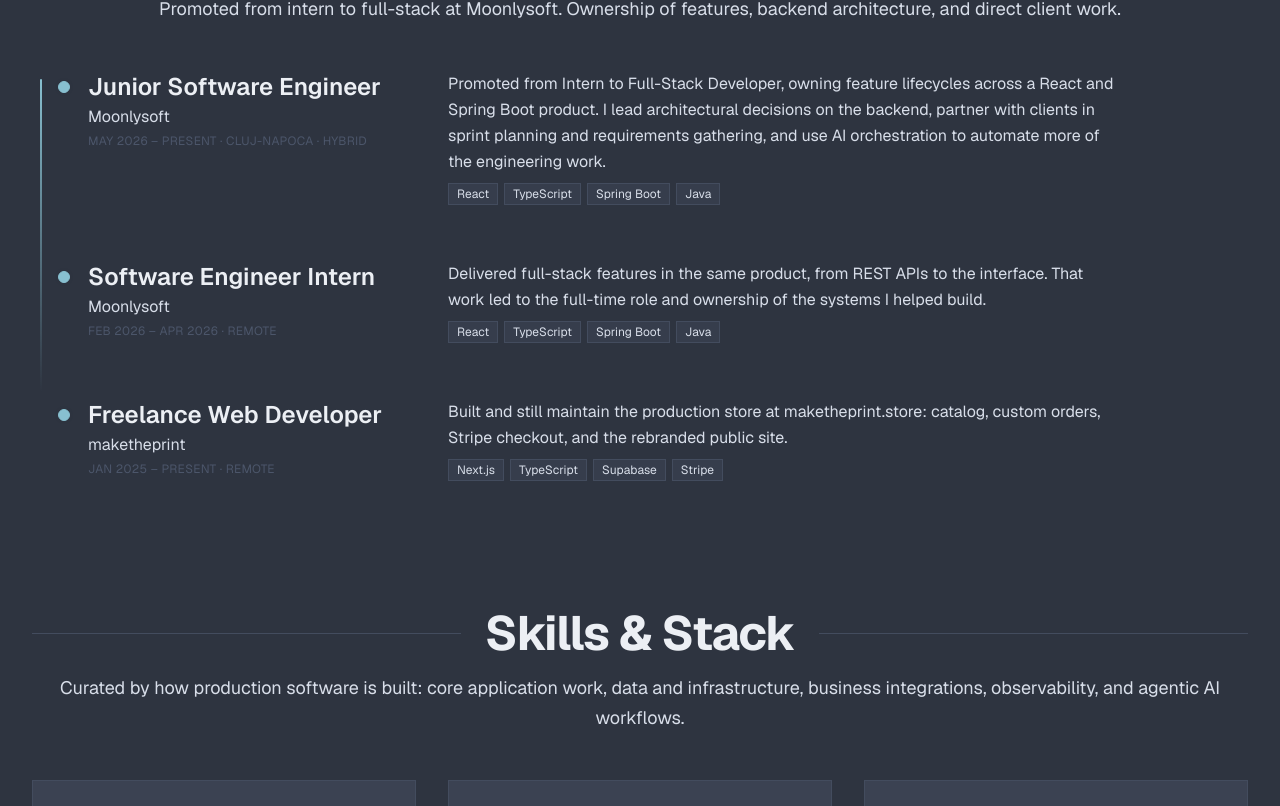
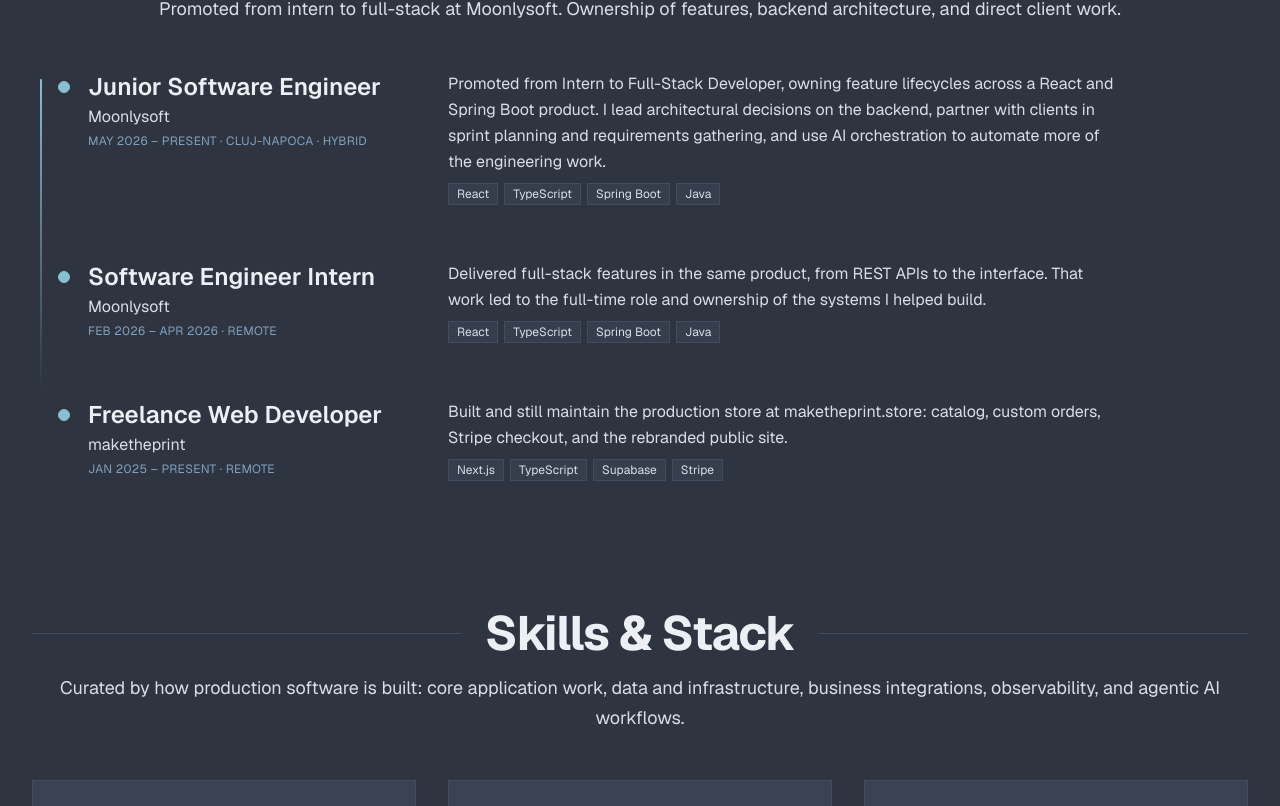
Before and after one commit to Alex-Clau/alexgafita.com, a Next.js app: page / in a window 1280 px wide. Shown: the part 894-1700 px from the top of the page. Built offline with nearby package versions, Linux system fonts and the light colour scheme.

Commit message:
fix: raise muted text contrast on Nord theme
Use Frost nord9 for muted-foreground so dates and secondary labels stay readable on Polar Night backgrounds.

Co-authored-by: Alex Gafita <Alex-Clau@users.noreply.github.com>

```diff
--- a/src/styles/colors.css
+++ b/src/styles/colors.css
@@ -68,7 +68,7 @@
   --secondary: var(--nord2);
   --secondary-foreground: var(--nord5);
   --muted: var(--nord1);
-  --muted-foreground: var(--nord3);
+  --muted-foreground: var(--nord9);
   --accent: var(--nord8);
   --accent-foreground: var(--nord0);
   --destructive: var(--nord11);
```
